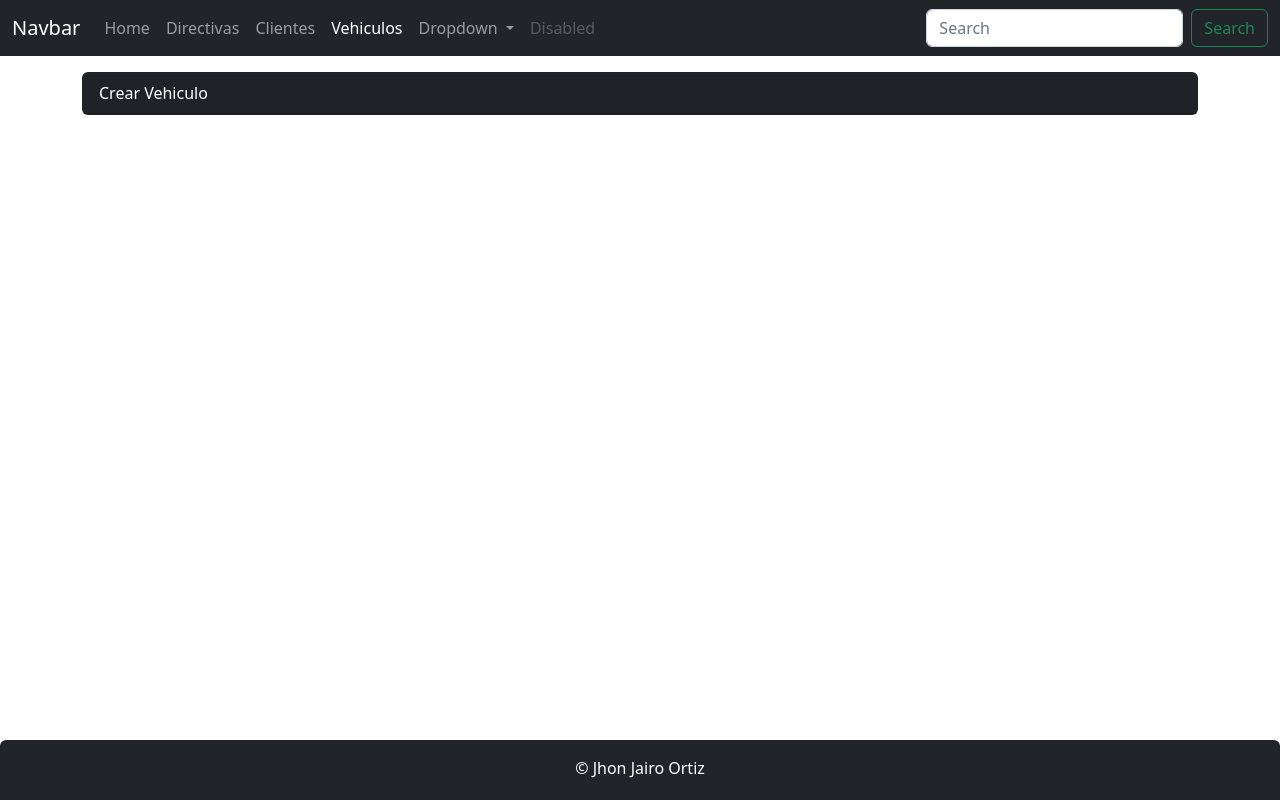
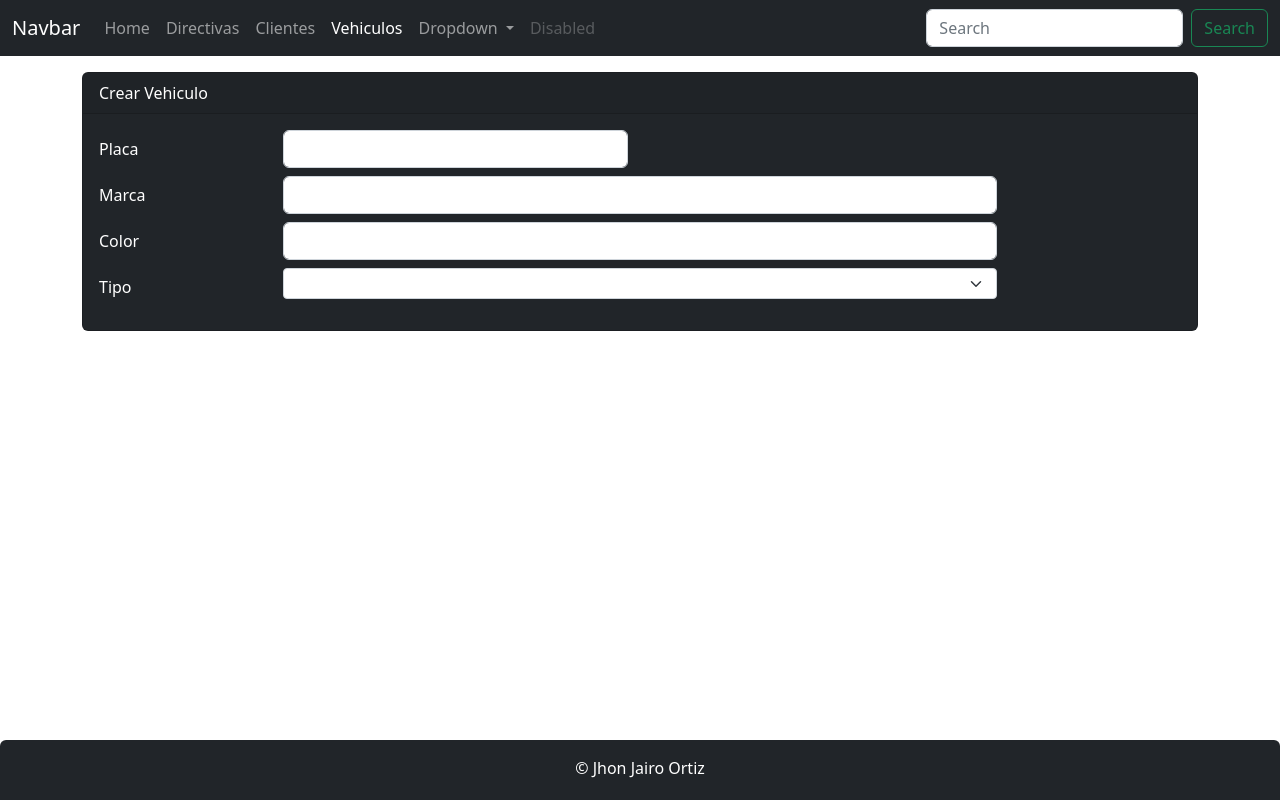
Before and after one commit to jjortiz016/front_clientes_Angular, an Angular app: page /vehiculos/form-vehiculo in a window 1280 px wide. Built offline with nearby package versions, Linux system fonts and the light colour scheme.

Commit message:
Se agregaron cajas del formulario de vehiculo.

```diff
--- a/src/app/vehiculos/form-vehiculo.component.html
+++ b/src/app/vehiculos/form-vehiculo.component.html
@@ -1,5 +1,41 @@
 <div class="card bg-dark text-white">
     <div class="card-header">{{tituloVehiculo}}</div>
+        <div class="card-body">
+            <form #automovilForm="ngForm">
+                <div class="form-group  row mb-2">
+                    <label for="placa" class="col-form-label col-sm-2">Placa</label>
+                       <div class="col-sm-4">
+                            <input type="text" class="form-control"  [(ngModel)]="vehiculo.placa"  name="placa" #placa="ngModel">
+                       </div>
+                </div>
 
+                <div class="form-group  row mb-2">
+                    <label for="marca" class="col-form-label col-sm-2">Marca</label>
+                       <div class="col-sm-8">
+                            <input type="text" class="form-control"  [(ngModel)]="vehiculo.marca"  name="marca" #marca="ngModel">
+                       </div>
+                </div>
 
+                <div class="form-group  row mb-2">
+                    <label for="color" class="col-form-label col-sm-2">Color</label>
+                       <div class="col-sm-8">
+                            <input type="text" class="form-control"  [(ngModel)]="vehiculo.color"  name="color" #color="ngModel">
+                       </div>
+                </div>
+
+                <div class="form-group  row mb-2">
+                    <label for="color" class="col-form-label col-sm-2">Tipo</label>
+                       <div class="col-sm-8">
+                        <select class="form-select form-select-sm" aria-label=".form-select-sm example" [(ngModel)]="vehiculo.tipo" name="tipo" #tipo="ngModel">
+                            <option selected>Seleccione un opción</option>
+                            <option value="Automovil">Automovil</option>
+                            <option value="Moto">Moto</option>
+                            <option value="Camion">Camion</option>
+                            <option value="Bus">Bus</option>
+                          </select>
+
+                       </div>
+                </div>
+            </form>
+    </div>
 </div>
```
